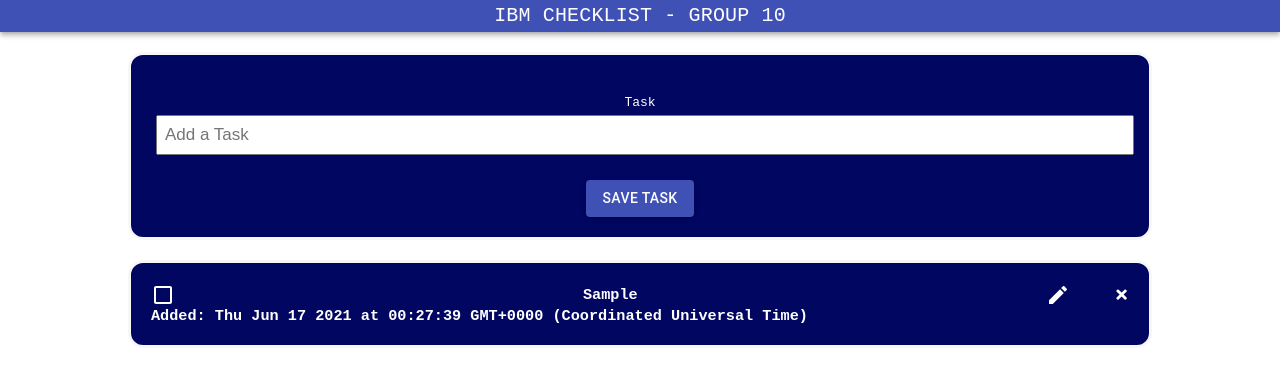
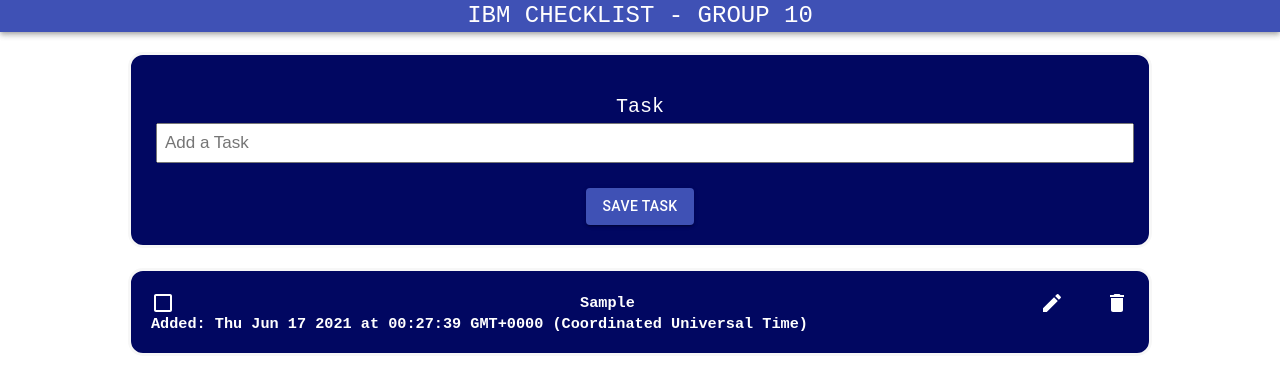
Before and after one commit to 2021-IBM-Accelerate-SW-Track/lab-1-team-10, a React (Create React App) app: page / in a window 1280 px wide. Both pictures are taken after typing "Sample" into the empty fields and a click on the button "SAVE TASK". Shown: the top 392 px of the page. Built offline with nearby package versions, Linux system fonts and the light colour scheme; the HTML template or start-up script is replaced by a standard one.

Commit message:
New Trashcon Icon, bigger header

```diff
--- a/package.json
+++ b/package.json
@@ -11,7 +11,7 @@
     "react": "^17.0.2",
     "react-dom": "^17.0.2",
     "react-icons": "^4.2.0",
-    "react-scripts": "4.0.3",
+    "react-scripts": "^4.0.3",
     "web-vitals": "^1.1.2"
   },
   "scripts": {
--- a/src/App.css
+++ b/src/App.css
@@ -1,4 +1,4 @@
-@import url('https://fonts.googleapis.com/css2?family=Poppins:wght@300;400&display=swap');
+@import url("https://fonts.googleapis.com/css2?family=Poppins:wght@300;400&display=swap");
 
 * {
   box-sizing: border-box;
@@ -25,9 +25,8 @@
   justify-content: space-between;
   align-items: center;
   margin-top: 0px;
-  border:  50px; ;
+  border: 50px;
 }
-
 
 .App {
   text-align: center;
@@ -73,10 +72,10 @@
 
 .completedTask {
   text-decoration: line-through;
-  flex-basis: 80%
+  flex-basis: 80%;
 }
 .uncompletedTask {
-  flex-basis: 80%
+  flex-basis: 80%;
 }
 
 .task {
@@ -87,7 +86,6 @@
   padding: 20px;
   color: rgb(255, 255, 255);
   border: 3px solid rgb(247, 247, 247);
-
 }
 
 .task.reminder {
@@ -101,7 +99,6 @@
 }
 
 .add-form {
-
   background: rgb(1, 7, 97);
   width: 80%;
   margin-top: 30px;
@@ -114,6 +111,7 @@
 
 .form-control {
   margin: 20px 0;
+  font-size: 20px;
 }
 
 .form-control label {
--- a/src/App.js
+++ b/src/App.js
@@ -60,9 +60,7 @@
 
   return (
     <div className="App">
-      <Header
-        title='2021 IBM Accelerate Software Track Lab 1 Team 10 To Do List App'
-      />
+      <Header/>
       <AddTask onAdd={addTask} />
       {tasks.length > 0 ? (<Tasks tasks={tasks} onDelete={deleteTask} onEdit={editTasks} completeTasks={completeTasks} />) : 'Add something to your list!'}
     </div>
--- a/src/component/Task.js
+++ b/src/component/Task.js
@@ -1,9 +1,9 @@
-import { FaTimes } from 'react-icons/fa'
 import EditIcon from '@material-ui/icons/Edit';
 import EditTask from './EditTask';
 import { useState } from 'react'
 import CheckBoxIcon from '@material-ui/icons/CheckBox';
 import CheckBoxOutlineBlankIcon from '@material-ui/icons/CheckBoxOutlineBlank';
+import DeleteIcon from '@material-ui/icons/Delete';
 
 const Task = ({ key, task, onDelete, onEdit, completeTasks }) => {
     const [showEditTask, setEditTask] = useState(false)
@@ -13,7 +13,7 @@
                 {(task.complete ? (<CheckBoxIcon style = {{ color: 'cornflowerblue' }} onClick={() => completeTasks(task.id)}/>) : (<CheckBoxOutlineBlankIcon  style = {{ color: '#ffffff' }} onClick={() => completeTasks(task.id)}/>))}
                 {(task.complete) ? <p className='completedTask' style={{ color: 'cornflowerblue' }}>{task.text}</p>  : <p className='uncompletedTask' style={{ color: '#ffffff' }}>{task.text}</p>}
                 <EditIcon cursor='pointer' onClick={() => setEditTask(!showEditTask)} />
-                <FaTimes cursor='pointer' onClick={() => onDelete(task.id)} />
+                <DeleteIcon cursor='pointer' onClick={() => onDelete(task.id)} />
             </h3>
             <h3>{task.date}</h3>
             {showEditTask && (<EditTask onEdit={onEdit} id={task.id} setEditTask={setEditTask} originalText={task.text} />)}
--- a/src/component/header/header.js
+++ b/src/component/header/header.js
@@ -28,7 +28,7 @@
 
     const IBMlogo = (
 
-        <Typography variant="h6" component="h1" className={logo}>
+        <Typography variant="h5" component="h1" className={logo}>
 
             IBM CHECKLIST - GROUP 10
         </Typography>
```
Also changed, not shown: src/component/button.js (deleted, +0 -11 lines). Lines whose indentation alone changed are shown as unchanged.
